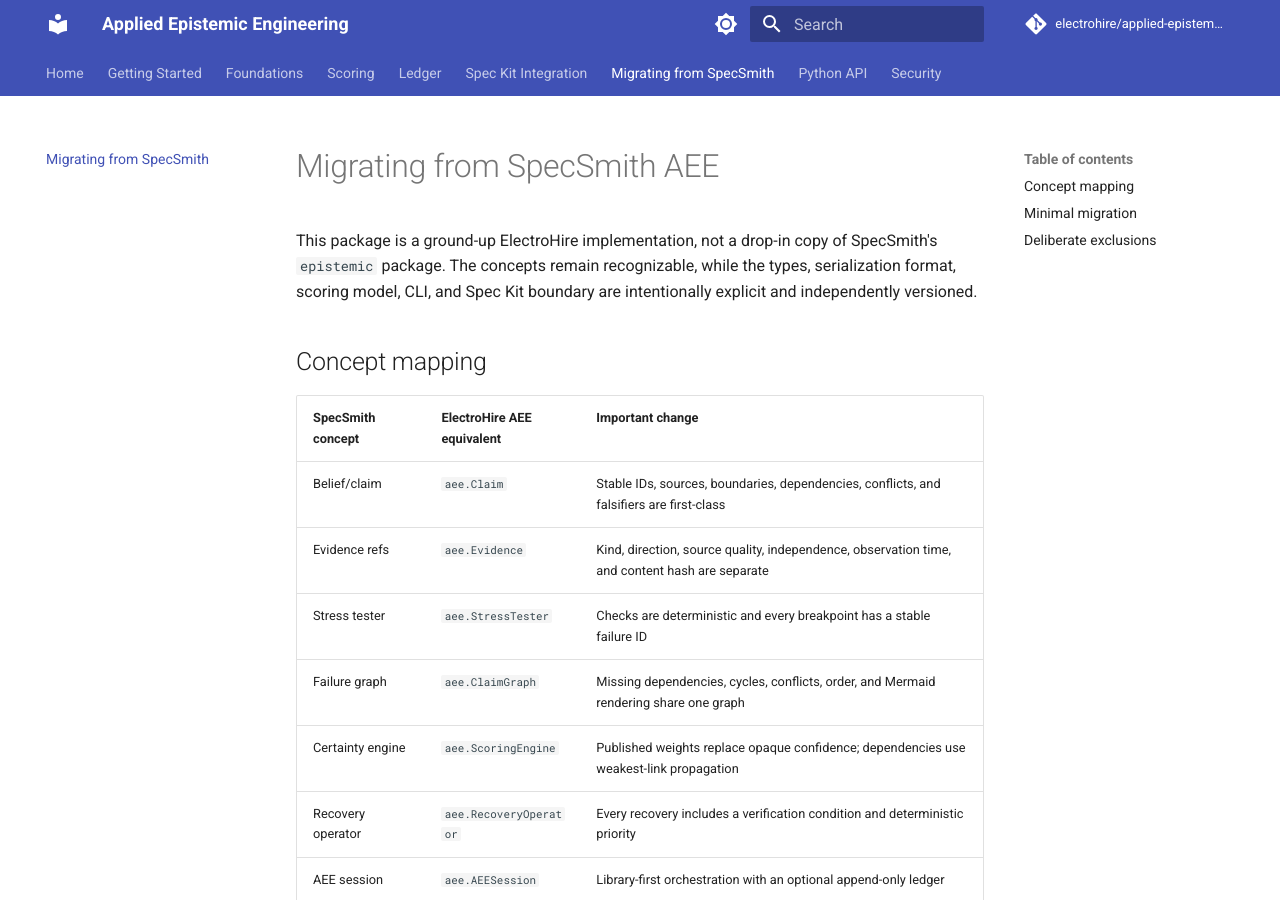
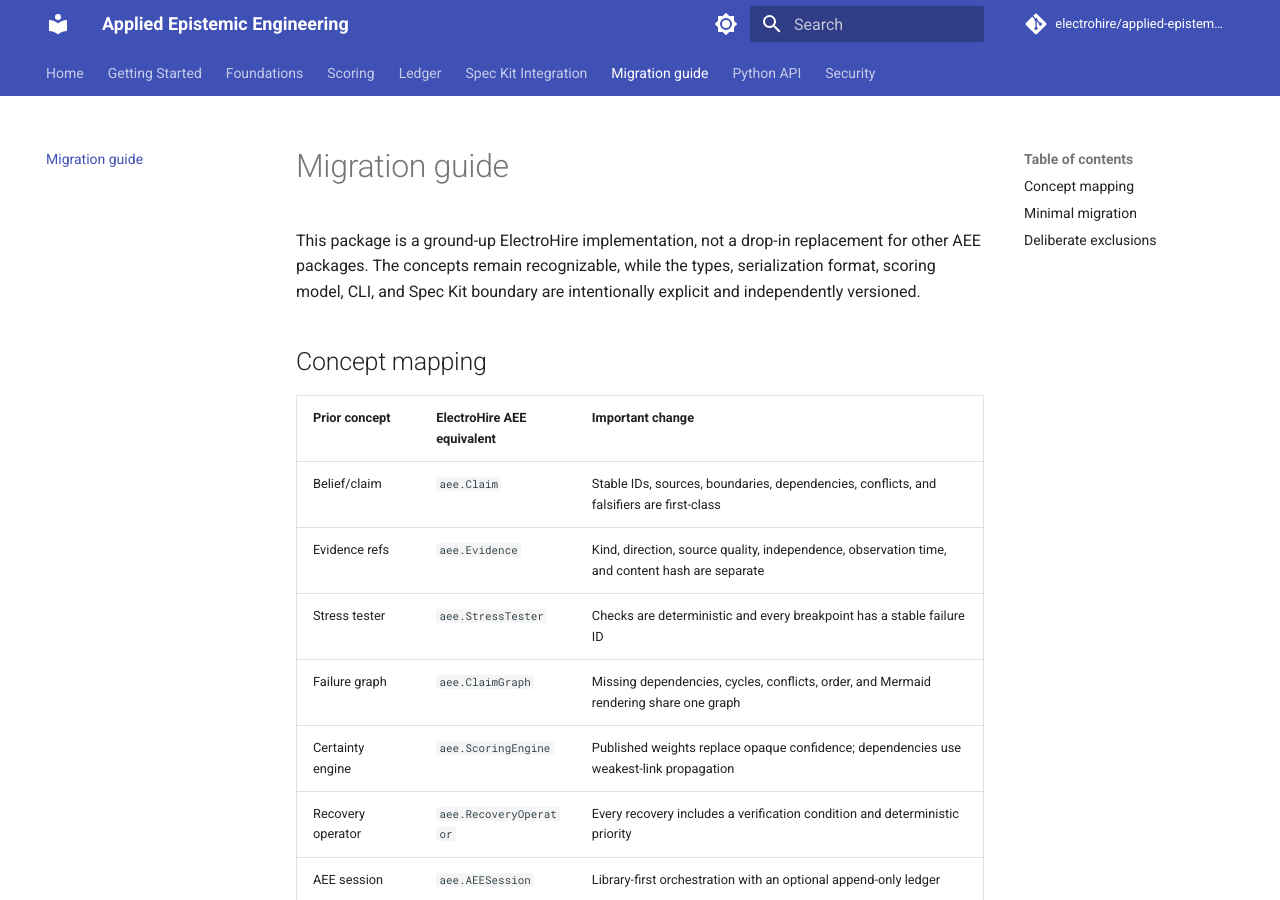
Before and after one commit to electrohire/applied-epistemic-engineering, an MkDocs documentation site: the page built from docs/migration.md, in a window 1280 px wide and 900 px high. Built offline with MkDocs 1.6.1 and Material for MkDocs 9.7.7, drawn with Linux system fonts in a browser that asks for light colours; comment, search, counter and statistics services are not loaded; some of the changed text lies outside the part shown.

```diff
--- a/docs/migration.md
+++ b/docs/migration.md
@@ -1,12 +1,12 @@
-# Migrating from SpecSmith AEE
+# Migration guide
 
-This package is a ground-up ElectroHire implementation, not a drop-in copy of SpecSmith's
-`epistemic` package. The concepts remain recognizable, while the types, serialization format,
-scoring model, CLI, and Spec Kit boundary are intentionally explicit and independently versioned.
+This package is a ground-up ElectroHire implementation, not a drop-in replacement for other AEE
+packages. The concepts remain recognizable, while the types, serialization format, scoring model,
+CLI, and Spec Kit boundary are intentionally explicit and independently versioned.
 
 ## Concept mapping
 
-| SpecSmith concept | ElectroHire AEE equivalent | Important change |
+| Prior concept | ElectroHire AEE equivalent | Important change |
 | --- | --- | --- |
 | Belief/claim | `aee.Claim` | Stable IDs, sources, boundaries, dependencies, conflicts, and falsifiers are first-class |
 | Evidence refs | `aee.Evidence` | Kind, direction, source quality, independence, observation time, and content hash are separate |
@@ -45,7 +45,7 @@ falsification test are attached. That is deliberate.
 
 ## Deliberate exclusions
 
-- No SpecSmith runtime dependency or private backend coupling.
+- No private runtime dependency or backend coupling.
 - No ChronoMemory code or commercial storage integration.
 - No model-generated confidence masquerading as observed evidence.
 - No compatibility aliases that obscure which implementation produced a record.
--- a/mkdocs.yml
+++ b/mkdocs.yml
@@ -31,7 +31,7 @@ nav:
   - Scoring: scoring.md
   - Ledger: ledger.md
   - Spec Kit Integration: spec-kit.md
-  - Migrating from SpecSmith: migration.md
+  - Migration guide: migration.md
   - Python API: api.md
   - Security: security.md
 
--- a/pyproject.toml
+++ b/pyproject.toml
@@ -4,7 +4,7 @@ build-backend = "hatchling.build"
 
 [project]
 name = "applied-epistemic-engineering"
-version = "1.0.0"
+version = "1.0.1"
 description = "Evidence-centered claim evaluation, adversarial challenge, recovery, and tamper-evident epistemic records."
 readme = "README.md"
 requires-python = ">=3.11"
--- a/src/aee/__init__.py
+++ b/src/aee/__init__.py
@@ -25,7 +25,7 @@ from aee.recovery import RecoveryOperator, RecoveryProposal, RecoveryStrategy
 from aee.scoring import ClaimScore, ScoringEngine
 from aee.session import AEESession
 
-__version__ = "1.0.0"
+__version__ = "1.0.1"
 
 __all__ = [
     "AEEEngine",
```
Also changed, not shown: CHANGELOG.md (+9 -0 lines), README.md (+4 -4 lines), 7 other files.
